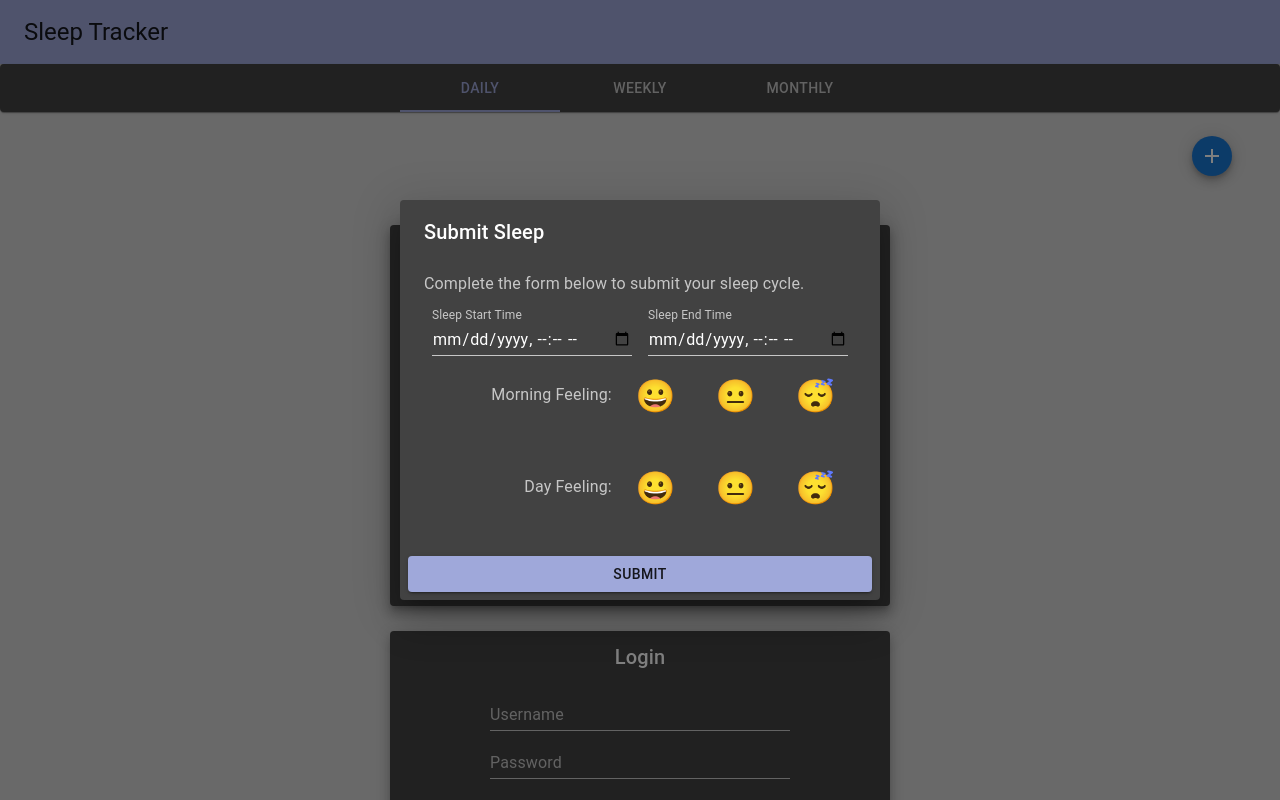
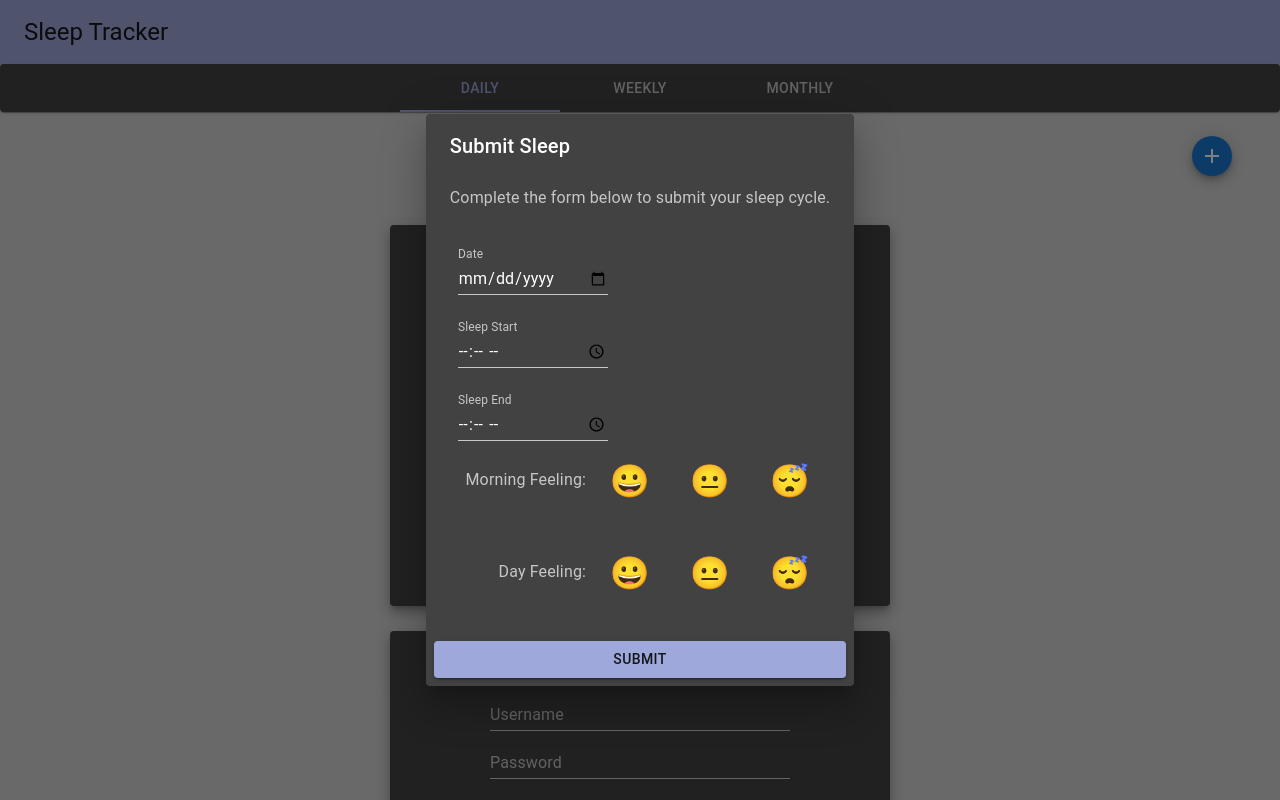
Before and after one commit to bw-sleep-tracker/ST-Front-End, a React (Create React App) app in the folder sleep-tracker/: page / in a window 1280 px wide. Both pictures are taken after a click on the button "Add". Shown: the top 800 px of the page. Built offline with nearby package versions, Linux system fonts and the light colour scheme.

Commit message:
adjusted data inputs to include just one date input

```diff
--- a/sleep-tracker/src/Components/Dashboard/SleepInputForm.js
+++ b/sleep-tracker/src/Components/Dashboard/SleepInputForm.js
@@ -19,7 +19,8 @@ const styles = theme => ({
   textField: {
     marginLeft: theme.spacing(1),
     marginRight: theme.spacing(1),
-    width: 200
+    width: 150,
+    marginTop: 25
   },
   emoji: {
     margin: theme.spacing(1),
@@ -37,31 +38,45 @@ class SleepInputForm extends Component {
     return (
       <Dialog open={this.props.status} onClose={this.props.toggle}>
         <DialogTitle>Submit Sleep</DialogTitle>
-        <DialogContent>
+        <DialogContent style={{ maxWidth: 400 }}>
           <DialogContentText>
             Complete the form below to submit your sleep cycle.
           </DialogContentText>
           <form className={classes.form}>
-            <div>
             <TextField
-                id="datetime-local"
-                label="Sleep Start Time"
-                type="datetime-local"
+              id="date"
+              label="Date"
+              type="date"
               className={classes.textField}
               InputLabelProps={{
                 shrink: true
               }}
             />
             <TextField
-                id="datetime-local"
-                label="Sleep End Time"
-                type="datetime-local"
+              id="time"
+              label="Sleep Start"
+              type="time"
               className={classes.textField}
               InputLabelProps={{
                 shrink: true
               }}
+              inputProps={{
+                step: 300 // 5 min
+              }}
             />
-            </div>
+            <TextField
+              id="time"
+              label="Sleep End"
+              type="time"
+              className={classes.textField}
+              InputLabelProps={{
+                shrink: true
+              }}
+              inputProps={{
+                step: 300 // 5 min
+              }}
+            />
+
             <DialogContentText style={{ textAlign: "right" }}>
               Morning Feeling:{" "}
               <Button size="small" className={classes.emoji}>
```
Lines whose indentation alone changed are shown as unchanged.
